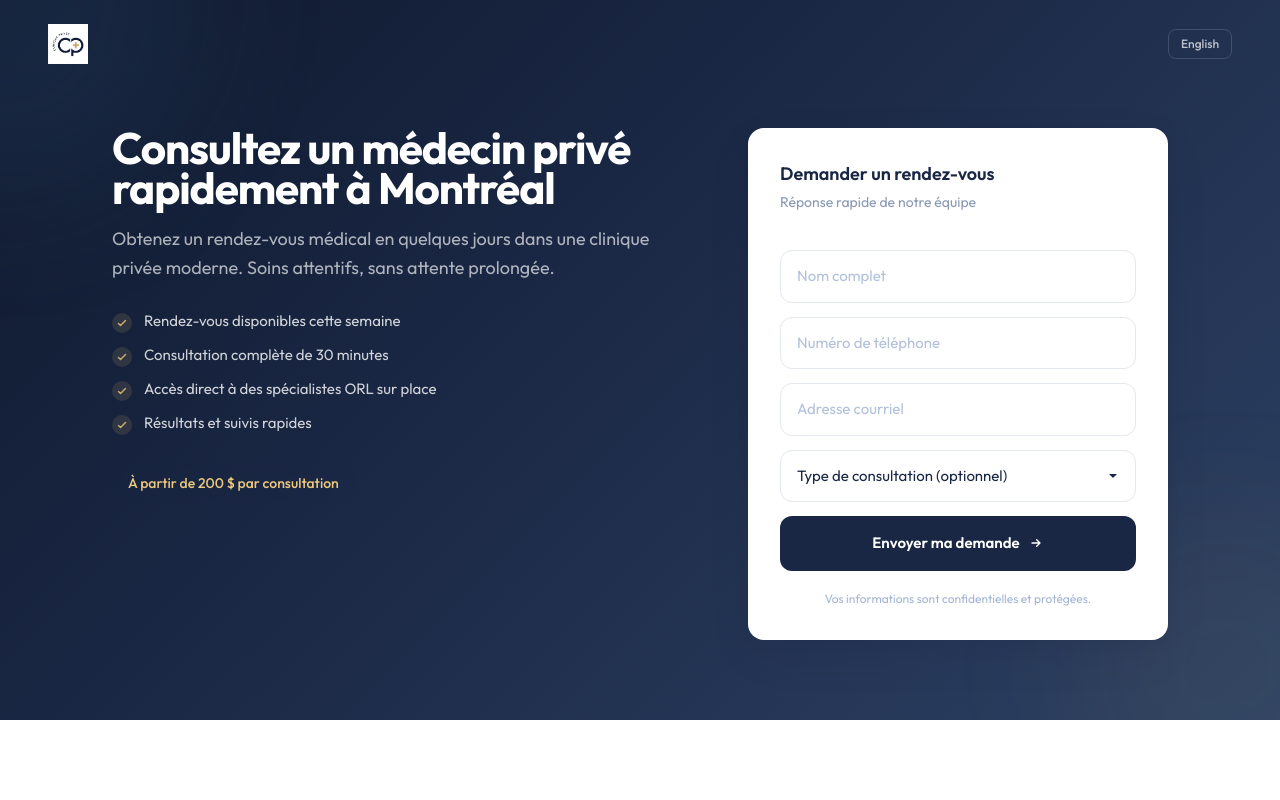
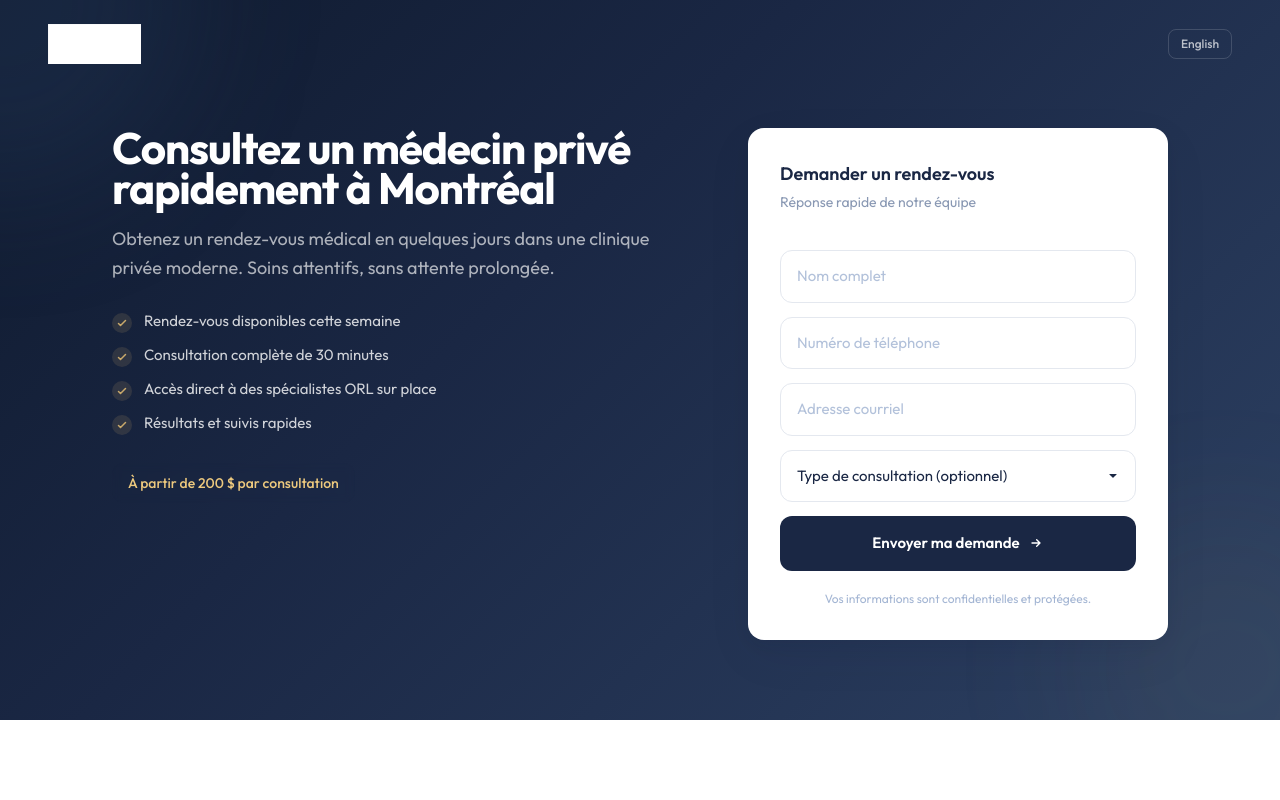
Before and after one commit to fredg231084/cliniquepriveelp, a Next.js app: page /lp/medecin-prive-montreal in a window 1280 px wide. Shown: the top 800 px of the page. Built offline with nearby package versions, Linux system fonts and the light colour scheme.

Commit message:
Update Logo.tsx

```diff
--- a/src/components/lp/Logo.tsx
+++ b/src/components/lp/Logo.tsx
@@ -8,7 +8,7 @@ interface LogoProps {
 export function Logo({ className = '' }: LogoProps) {
   return (
     <Image
-      src="/logos/clinique-privee-logo-round.png"
+      src="/logos/clinique-privee-logo-white.png"
       alt="Clinique Privée"
       width={180}
       height={48}
```
